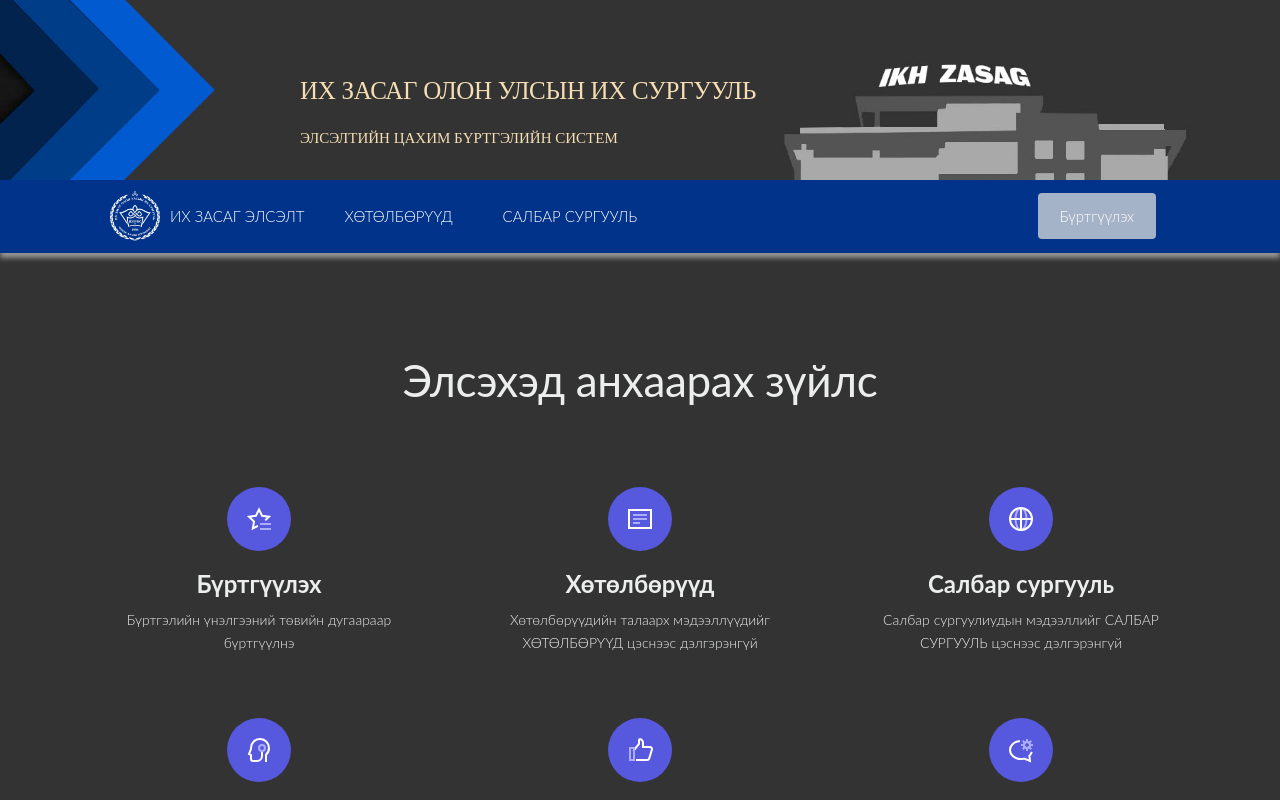
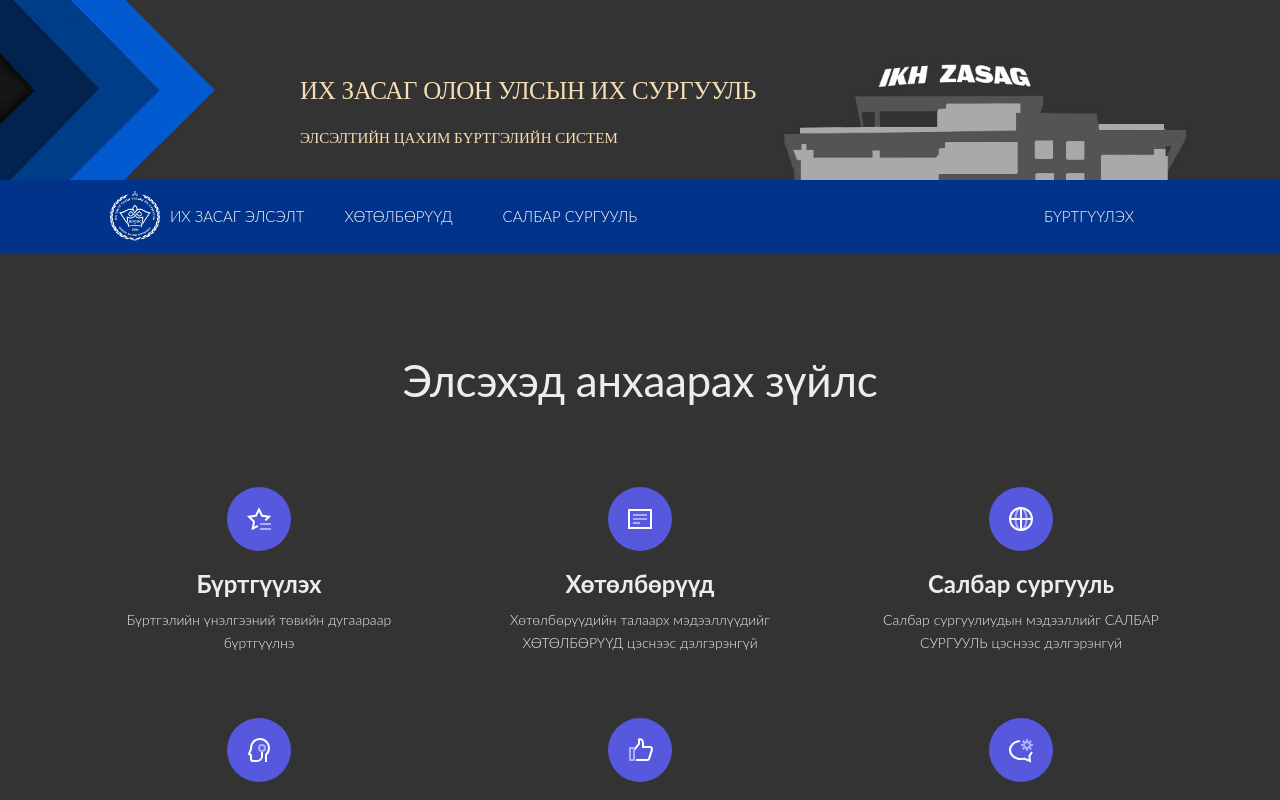
Before and after one commit to Terry-Soma/bachelor_client, a React (Create React App) app: page / in a window 1280 px wide. Shown: the top 800 px of the page. Built offline with nearby package versions, Linux system fonts and the light colour scheme; what smooth-scroll would draw is missing.

Commit message:
i just wanna survive

```diff
--- a/src/components/Navbar/style.css
+++ b/src/components/Navbar/style.css
@@ -7,9 +7,9 @@ img {
   /* color: #090909; */
   color: #fff;
   z-index: 1000;
-  moz-box-shadow: 0 5px 5px rgba(112, 110, 110, 0.75);
+ /*  moz-box-shadow: 0 5px 5px rgba(112, 110, 110, 0.75);
   -webkit-box-shadow: 0 5px 5px rgba(182, 182, 182, 0.75);
-  box-shadow: 0 5px 5px rgba(182, 182, 182, 0.75);
+  box-shadow: 0 5px 5px rgba(182, 182, 182, 0.75); */
 }
 .navbar a {
   /* color: #090909 !important;*/
@@ -22,11 +22,11 @@ img {
 
 .mainbtn {
   border-radius: 4px;
-  background: #e8e8e2b5;
   padding: 11px 22px !important;
   justify-self: flex-end;
   color: #fff;
   outline: none;
+  text-transform: uppercase;
   border: none;
   cursor: pointer;
   transition: all 0.2s ease-in-out;
```
